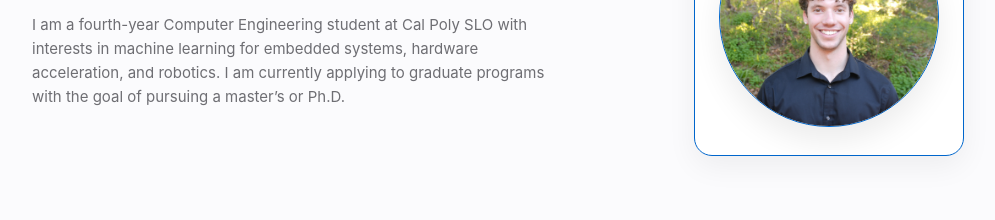
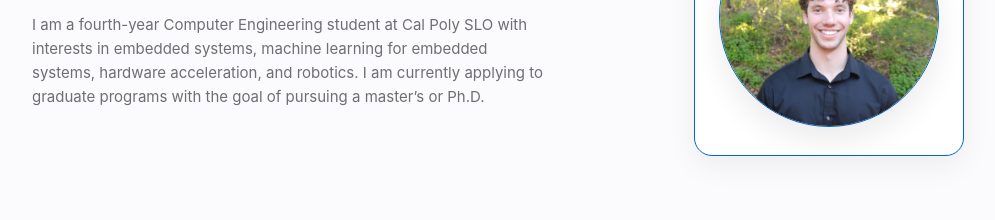
Before and after one commit to tylerfphamilton/tylerfphamilton.github.io, a plain HTML site: page professional.html in a window 1280 px wide. Shown: the part 167-387 px from the top of the page, without its empty margins (142-1137 px from the left). Drawn offline with Linux system fonts and the light colour scheme.

Commit message:
fixed some wording

```diff
--- a/professional.html
+++ b/professional.html
@@ -26,7 +26,7 @@
 <div>
 <h1>Hi, I'm <span style="white-space:nowrap">Tyler Hamilton</span> 👋</h1>
 <p>
-  I am a fourth-year Computer Engineering student at Cal Poly SLO with interests in machine learning for embedded systems, hardware acceleration, and robotics. I am currently applying to graduate programs with the goal of pursuing a master’s or Ph.D.
+  I am a fourth-year Computer Engineering student at Cal Poly SLO with interests in embedded systems, machine learning for embedded systems, hardware acceleration, and robotics. I am currently applying to graduate programs with the goal of pursuing a master’s or Ph.D.
 </p>
 </div>
 <div class="card" style="justify-self:end">
```
Also changed, not shown: index.html (+1 -1 lines).
